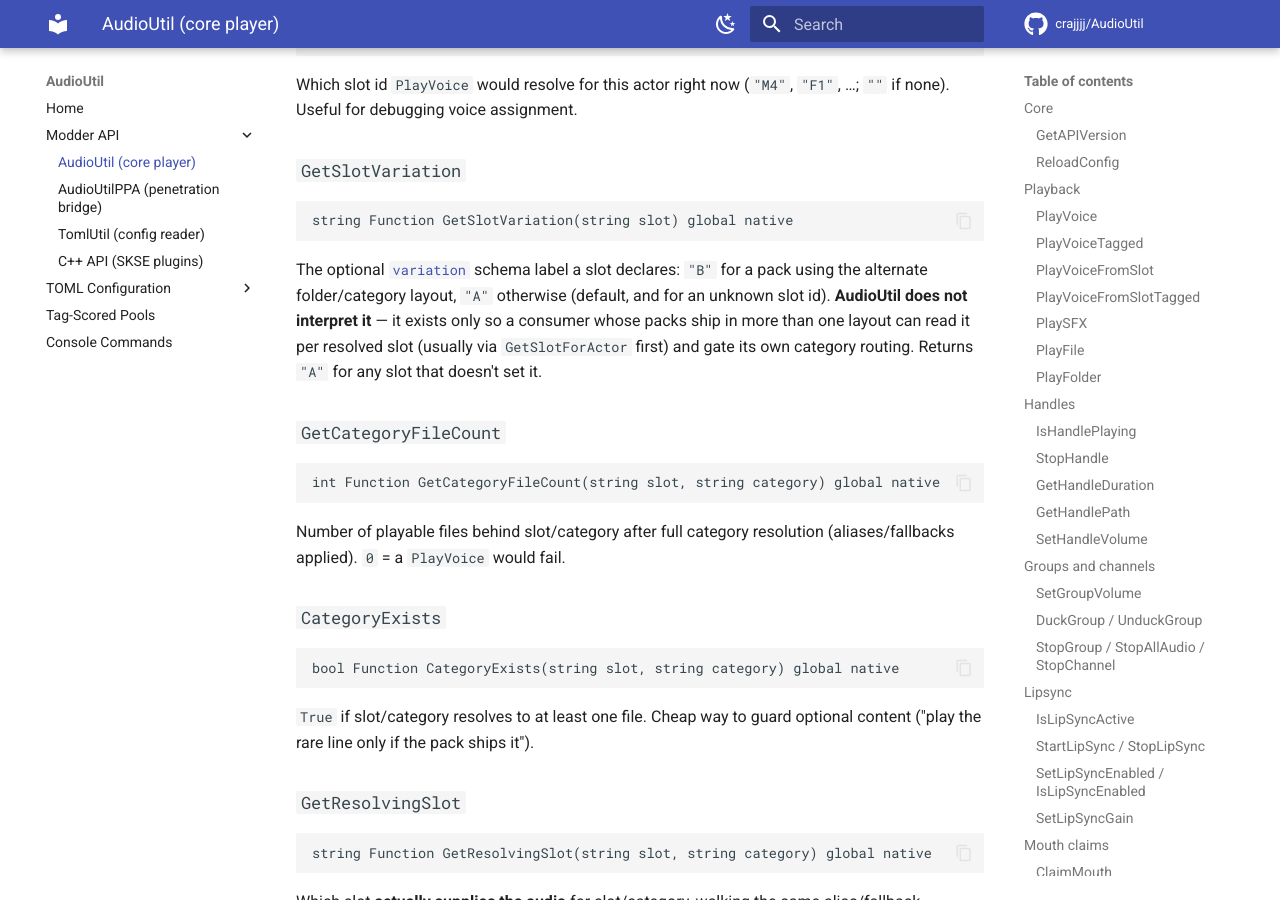
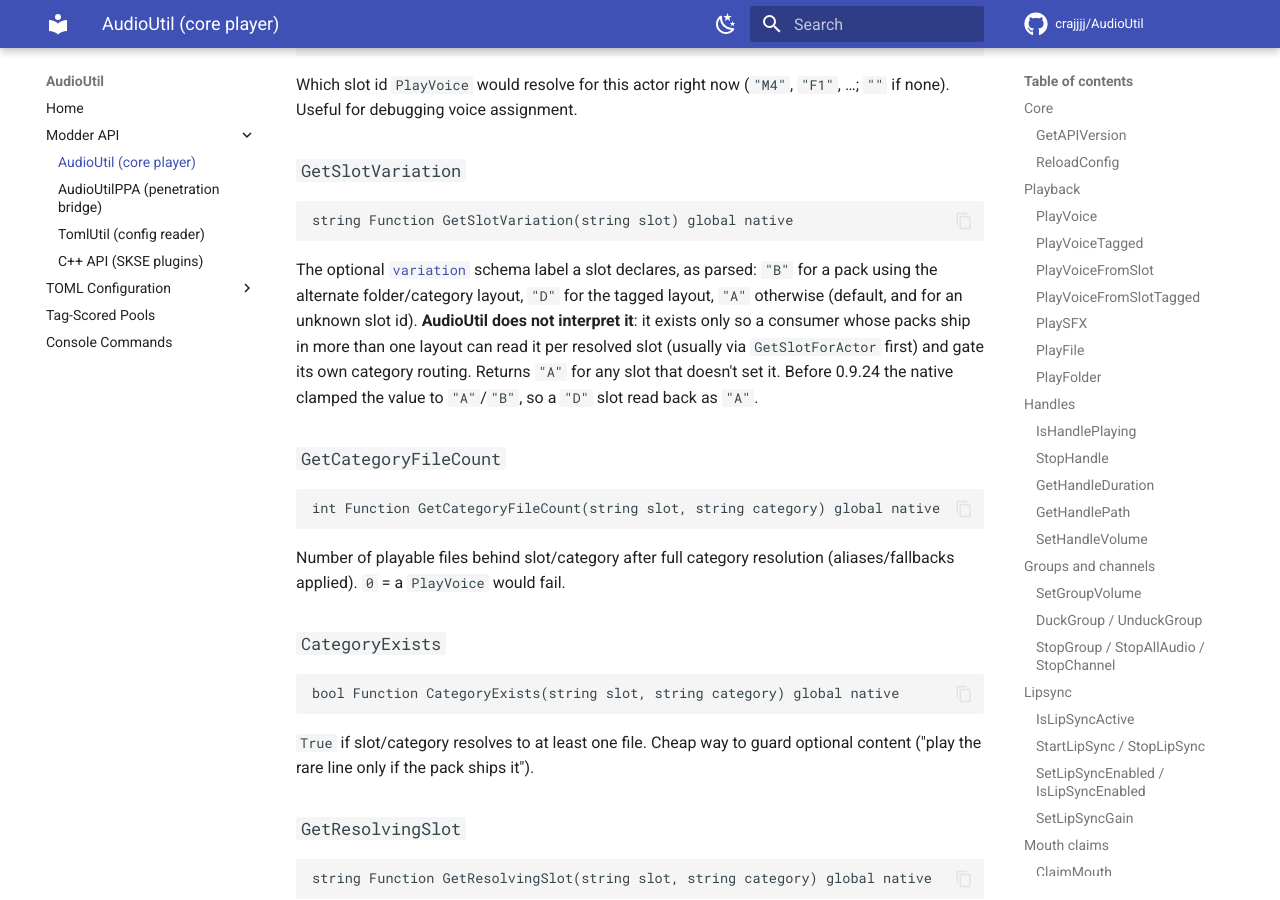
Before and after one commit to crajjjj/AudioUtil, an MkDocs documentation site: the page built from docs/api/audioutil.md, in a window 1280 px wide and 900 px high, scrolled down 11193 px. Built offline with MkDocs 1.6.1 and Material for MkDocs 9.7.7, drawn with Linux system fonts in a browser that asks for light colours; comment, search, counter and statistics services are not loaded.

Commit message:
0.9.24: GetSlotVariation returns "D" (was clamped to A/B)
A slot with variation = "D" read back as "A", so a consumer gating its
tagged dispatch on the label routed every line down the A layout.

````diff
--- a/docs/api/audioutil.md
+++ b/docs/api/audioutil.md
@@ -375,7 +375,7 @@ Which slot id `PlayVoice` would resolve for this actor right now (`"M4"`, `"F1"`
 string Function GetSlotVariation(string slot) global native
 ```
 
-The optional [`variation`](../config/reference.md#slot) schema label a slot declares: `"B"` for a pack using the alternate folder/category layout, `"A"` otherwise (default, and for an unknown slot id). **AudioUtil does not interpret it** — it exists only so a consumer whose packs ship in more than one layout can read it per resolved slot (usually via `GetSlotForActor` first) and gate its own category routing. Returns `"A"` for any slot that doesn't set it.
+The optional [`variation`](../config/reference.md#slot) schema label a slot declares, as parsed: `"B"` for a pack using the alternate folder/category layout, `"D"` for the tagged layout, `"A"` otherwise (default, and for an unknown slot id). **AudioUtil does not interpret it**: it exists only so a consumer whose packs ship in more than one layout can read it per resolved slot (usually via `GetSlotForActor` first) and gate its own category routing. Returns `"A"` for any slot that doesn't set it. Before 0.9.24 the native clamped the value to `"A"`/`"B"`, so a `"D"` slot read back as `"A"`.
 
 ### `GetCategoryFileCount`
 
````
Also changed, not shown: docs/config/reference.md (+1 -1 lines), 4 other files.
